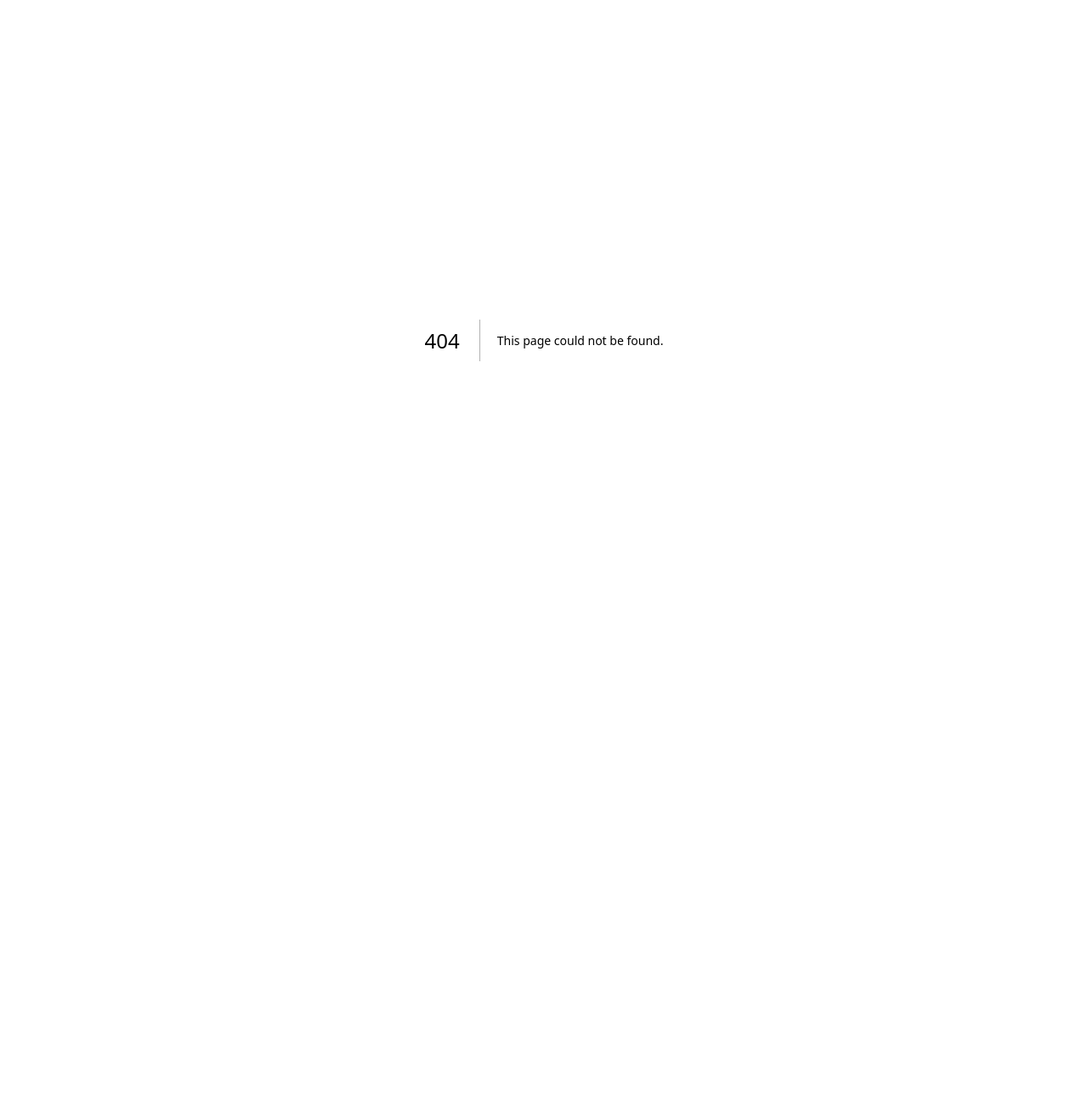
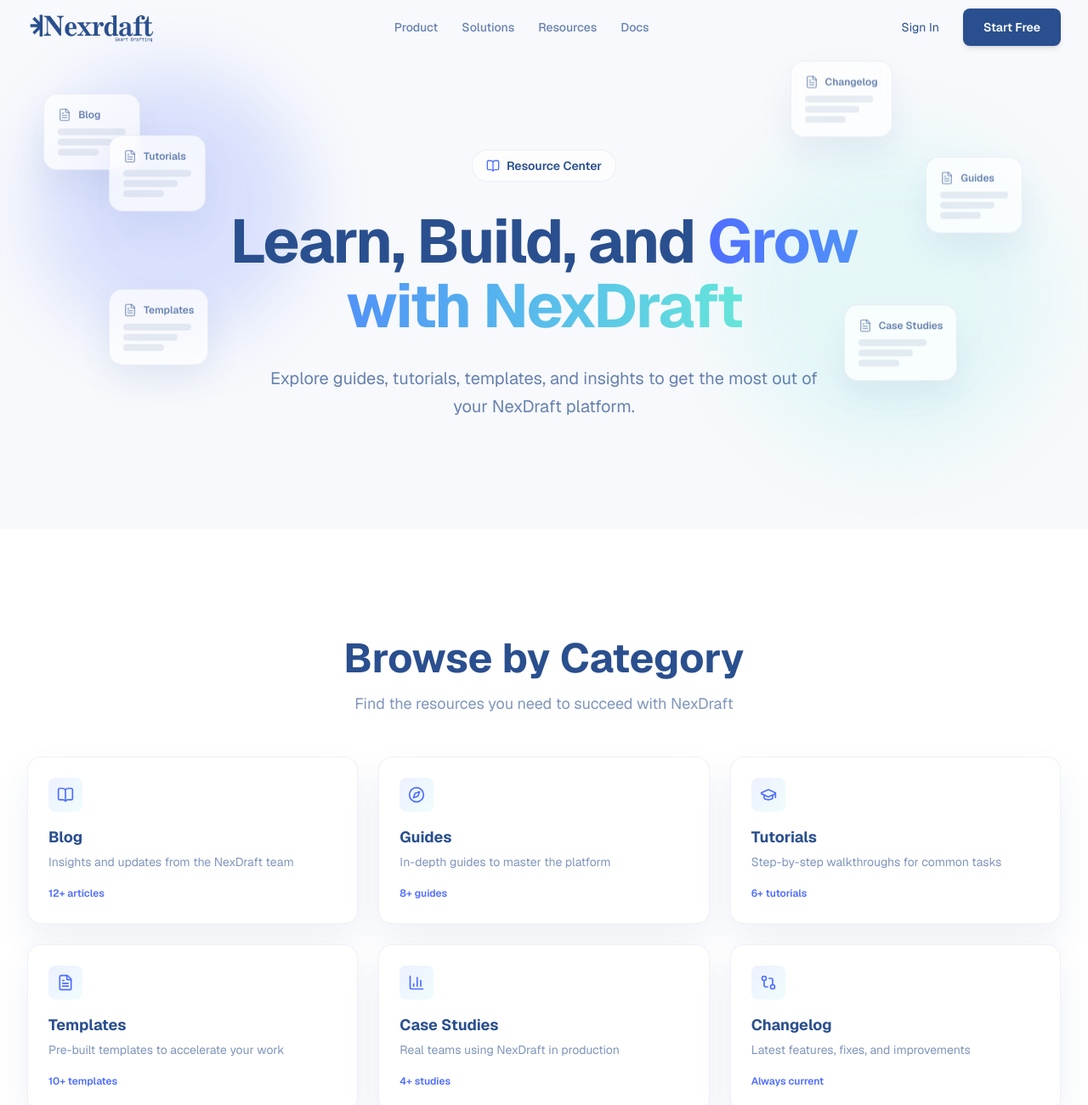
Before and after one commit to BellilxDhaker/nex-draft, a Next.js app: page /resources in a window 1280 px wide. Before the commit this address had no page. Shown: the top 1300 px of the page at 85% size. Before the commit the page ends 800 px from the top, so only its background shows below. Built offline with nearby package versions, Linux system fonts and the light colour scheme.

Commit message:
feat: add resources page

```diff
--- /dev/null
+++ b/app/resources/page.tsx
@@ -0,0 +1,197 @@
+"use client";
+
+import { motion } from "framer-motion";
+import {
+  BookOpen,
+  Compass,
+  GraduationCap,
+  FileText,
+  BarChart3,
+  GitCompare,
+  Sparkles,
+  ArrowRight,
+
+} from "lucide-react";
+import Link from "next/link";
+import MarketingLayout from "@/components/layout/MarketingLayout";
+
+const containerVariants = {
+  hidden: { opacity: 0 },
+  visible: {
+    opacity: 1,
+    transition: { staggerChildren: 0.12, delayChildren: 0.2 },
+  },
+};
+
+const itemVariants = {
+  hidden: { opacity: 0, y: 24 },
+  visible: { opacity: 1, y: 0, transition: { duration: 0.5 } },
+};
+
+const categories = [
+  { icon: BookOpen, label: "Blog", description: "Insights and updates from the NexDraft team", count: "12+ articles" },
+  { icon: Compass, label: "Guides", description: "In-depth guides to master the platform", count: "8+ guides" },
+  { icon: GraduationCap, label: "Tutorials", description: "Step-by-step walkthroughs for common tasks", count: "6+ tutorials" },
+  { icon: FileText, label: "Templates", description: "Pre-built templates to accelerate your work", count: "10+ templates" },
+  { icon: BarChart3, label: "Case Studies", description: "Real teams using NexDraft in production", count: "4+ studies" },
+  { icon: GitCompare, label: "Changelog", description: "Latest features, fixes, and improvements", count: "Always current" },
+];
+
+export default function ResourcesPage() {
+  return (
+    <MarketingLayout>
+      <section className="relative pt-32 pb-20 overflow-hidden">
+        <div className="blur-gradient blur-gradient-blue absolute top-20 left-10 w-80 h-80" />
+        <div className="blur-gradient blur-gradient-cyan absolute bottom-20 right-10 w-96 h-96" />
+
+        <div className="pointer-events-none absolute inset-0 z-0">
+          {[
+            { id: "blog", label: "Blog", className: "top-[18%] left-[4%]", delay: 0 },
+            { id: "guides", label: "Guides", className: "top-[30%] right-[6%]", delay: 0.2 },
+            { id: "tuts", label: "Tutorials", className: "top-[26%] left-[10%]", delay: 0.4 },
+            { id: "tmpl", label: "Templates", className: "top-[55%] left-[10%]", delay: 0.1 },
+            { id: "cases", label: "Case Studies", className: "top-[58%] right-[12%]", delay: 0.3 },
+            { id: "changes", label: "Changelog", className: "top-[12%] right-[18%]", delay: 0.5 },
+          ].map((card) => (
+            <motion.div
+              key={card.id}
+              className={`absolute ${card.className} hidden sm:flex flex-col gap-2 rounded-2xl border border-soft bg-white/70 p-4 shadow-premium backdrop-blur-md`}
+              animate={{ y: [0, -12, 0] }}
+              transition={{ duration: 7, repeat: Infinity, delay: card.delay }}
+            >
+              <div className="flex items-center gap-2 text-xs font-semibold text-primary/70">
+                <FileText className="h-4 w-4 text-primary/50" />
+                {card.label}
+              </div>
+              <div className="space-y-1">
+                <div className="h-2 w-20 rounded-full bg-primary/10" />
+                <div className="h-2 w-16 rounded-full bg-primary/10" />
+                <div className="h-2 w-12 rounded-full bg-primary/10" />
+              </div>
+            </motion.div>
+          ))}
+        </div>
+
+        <div className="section-container relative z-10">
+          <motion.div
+            className="text-center max-w-4xl mx-auto space-y-8"
+            variants={containerVariants}
+            initial="hidden"
+            animate="visible"
+          >
+            <motion.div variants={itemVariants}>
+              <span className="inline-flex items-center gap-2 px-4 py-2 bg-white/70 backdrop-blur-sm border border-soft rounded-full text-sm font-semibold text-primary">
+                <BookOpen className="h-4 w-4 text-accent" />
+                Resource Center
+              </span>
+            </motion.div>
+            <motion.h1
+              className="text-5xl md:text-7xl font-bold tracking-tight text-primary leading-[1.05]"
+              variants={itemVariants}
+            >
+              Learn, Build, and{" "}
+              <span className="bg-gradient-to-r from-accent to-cyan bg-clip-text text-transparent">
+                Grow with NexDraft
+              </span>
+            </motion.h1>
+            <motion.p
+              className="text-lg md:text-xl text-primary/70 max-w-2xl mx-auto leading-relaxed"
+              variants={itemVariants}
+            >
+              Explore guides, tutorials, templates, and insights to get the most
+              out of your NexDraft platform.
+            </motion.p>
+          </motion.div>
+        </div>
+      </section>
+
+      <section className="py-20 bg-white">
+        <div className="section-container">
+          <motion.div
+            className="space-y-12"
+            variants={containerVariants}
+            initial="hidden"
+            whileInView="visible"
+            viewport={{ once: true }}
+          >
+            <motion.div className="text-center space-y-4" variants={itemVariants}>
+              <h2 className="text-4xl md:text-5xl font-bold text-primary">
+                Browse by Category
+              </h2>
+              <p className="text-lg text-primary/60 max-w-2xl mx-auto">
+                Find the resources you need to succeed with NexDraft
+              </p>
+            </motion.div>
+            <motion.div
+              className="grid grid-cols-1 sm:grid-cols-2 lg:grid-cols-3 gap-6"
+              variants={containerVariants}
+            >
+              {categories.map((cat) => (
+                <motion.div
+                  key={cat.label}
+                  className="card-premium group cursor-pointer"
+                  variants={itemVariants}
+                  whileHover={{ y: -8 }}
+                >
+                  <div className="h-10 w-10 rounded-lg bg-gradient-to-br from-accent/10 to-cyan/10 flex items-center justify-center mb-4 group-hover:scale-110 transition-transform">
+                    <cat.icon className="h-5 w-5 text-accent" />
+                  </div>
+                  <h3 className="text-lg font-bold text-primary mb-1">{cat.label}</h3>
+                  <p className="text-sm text-primary/60 leading-relaxed mb-3">
+                    {cat.description}
+                  </p>
+                  <span className="text-xs font-semibold text-accent">{cat.count}</span>
+                </motion.div>
+              ))}
+            </motion.div>
+          </motion.div>
+        </div>
+      </section>
+
+      <section className="relative py-20 bg-white overflow-hidden border-t border-soft">
+        <div className="blur-gradient blur-gradient-blue absolute top-0 left-0 w-80 h-80 opacity-40" />
+        <div className="blur-gradient blur-gradient-cyan absolute bottom-0 right-0 w-96 h-96 opacity-40" />
+        <motion.div
+          className="section-container relative z-10 text-center max-w-4xl"
+          variants={containerVariants}
+          initial="hidden"
+          whileInView="visible"
+          viewport={{ once: true }}
+        >
+          <motion.h2
+            className="text-4xl md:text-6xl font-bold text-primary mb-6 leading-tight"
+            variants={itemVariants}
+          >
+            Stay Updated with{" "}
+            <span className="bg-gradient-to-r from-accent to-cyan bg-clip-text text-transparent">
+              NexDraft
+            </span>
+          </motion.h2>
+          <motion.p
+            className="text-xl text-primary/70 mb-10 max-w-2xl mx-auto"
+            variants={itemVariants}
+          >
+            Get the latest guides, tutorials, and product updates delivered to your inbox.
+          </motion.p>
+          <motion.div
+            className="flex flex-col sm:flex-row gap-3 max-w-md mx-auto"
+            variants={itemVariants}
+          >
+            <input
+              type="email"
+              placeholder="Enter your email"
+              className="flex-1 px-4 py-3 rounded-lg border border-soft bg-bg-light text-sm text-primary placeholder:text-primary/30 focus:outline-none focus:border-accent/50 focus:ring-2 focus:ring-accent/10 transition-all"
+            />
+            <motion.button
+              className="button-primary px-6 py-3 text-sm whitespace-nowrap"
+              whileHover={{ scale: 1.05 }}
+              whileTap={{ scale: 0.95 }}
+            >
+              Subscribe
+            </motion.button>
+          </motion.div>
+        </motion.div>
+      </section>
+    </MarketingLayout>
+  );
+}
```
